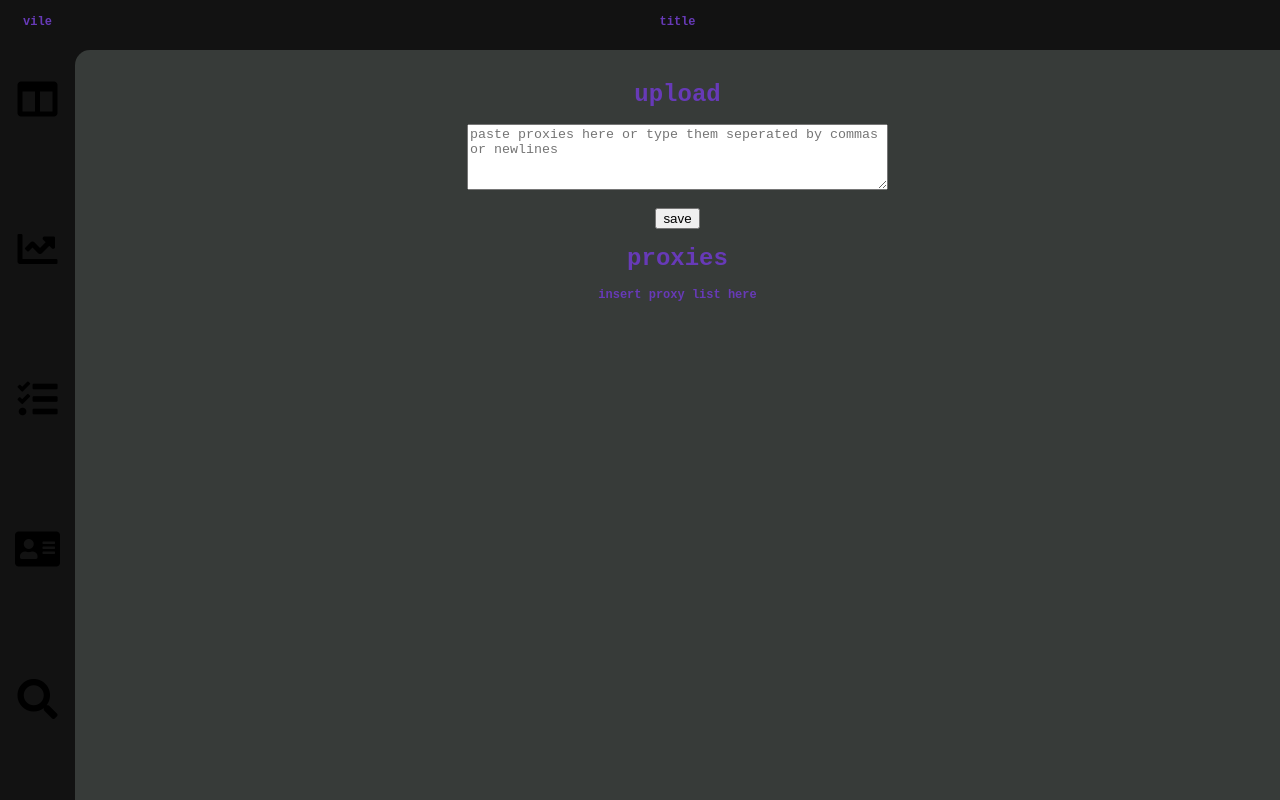
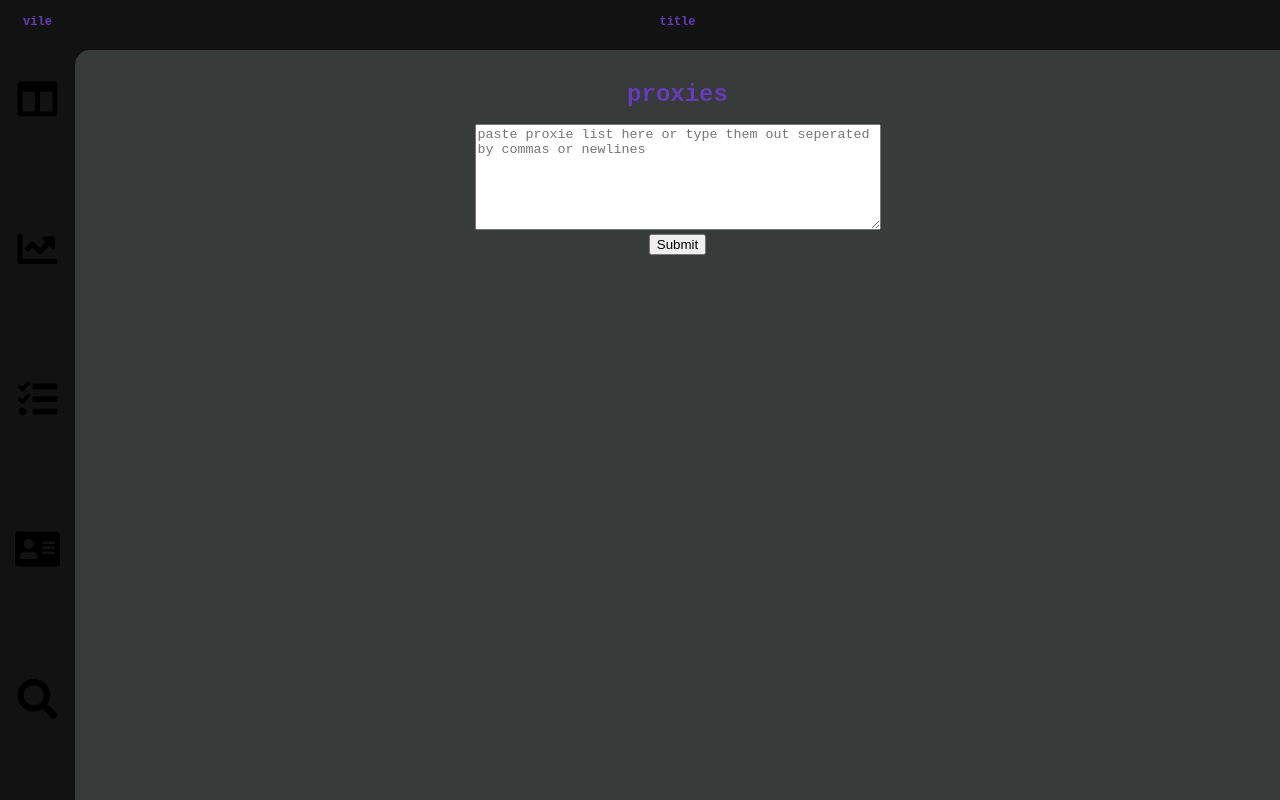
Before and after one commit to yTabx/Electron-Project, a React (Create React App) app in the folder electron-project/: page / in a window 1280 px wide. Built offline with nearby package versions, Linux system fonts and the light colour scheme.

Commit message:
writing logic- save proxie list to file

```diff
--- a/electron-project/src/pages/proxies.css
+++ b/electron-project/src/pages/Proxies.css
@@ -3,3 +3,7 @@
 
 
 }
+.proxy-textarea{
+    width: 400px;
+    height: 100px;
+}
--- a/electron-project/src/pages/Proxies.js
+++ b/electron-project/src/pages/Proxies.js
@@ -1,8 +1,82 @@
+import React, { Component } from 'react';
+import './Proxies.css'
 
+class Proxies extends React.Component {
+    constructor(props) {
+      super(props);
+      this.state = {      value: this.readProxies()    };
+      this.handleChange = this.handleChange.bind(this);
+      this.handleSubmit = this.handleSubmit.bind(this);
+    }
+    readProxies(){
+        return '';
+    }
+    handleChange(event) {    this.setState({value: event.target.value});  }
+    handleSubmit(event) {
+        this.writeToProxiesFile(this.state.value);
+
+      event.preventDefault();
+    }
+
+
+    writeToProxiesFile(s){
+        //take a string s, check its formatt, if formatt okay then write to file
+        let len = s.length;
+        var array = new Array;
+        //for each character, check for comma or space or newline
+        //seperate before to now into new Array
+        var lower = 0;
+        var upper = 0;
+        var newString = "";
+        //seperate th
+        for (let i = 0; i < len; i++) {
+            if ( s[i] == ',' || s[i] == ' ' || s[i] == '\n') {
+                if (newString.length > 0){
+                    array.push(newString);
+                }
+                newString = [];
+            }else{
+                newString += s[i];
+                console.log(s[i]);
+            }
+
+        }
+        if (newString.length > 0 ){
+            array.push(newString);
+        }
+        console.log(array);
+        return;
+    }
+    render() {
+      return (
+        <div className = "proxies-container">
+            <form onSubmit={this.handleSubmit}>
+                <h1> proxies </h1>
+                <textarea className = "proxy-textarea" value={this.state.value} onChange={this.handleChange} placeholder = "paste proxie list here or type them out seperated by commas or newlines"/>
+
+                <br/>
+                <input type="submit" value="Submit" />
+            </form>
+        </div>
+      );
+    }
+
+  }
+  export default Proxies;
+
+
+
+
+
+
+/*
 import React from 'react';
 import './proxies.css'
 
-function saveProxyList(){
+function handleProxyListSubmit(){
+    console.log("button-clicked")
+}
+function handleProxyListChange(){
     console.log("button-clicked")
 }
 function Proxies() {
@@ -10,12 +84,13 @@ function Proxies() {
         <div className = "proxies-container">
             <h1>  upload</h1>
 
-            <textarea id="w3review" name="w3review" rows="4" cols="50" placeholder = "paste proxies here or type them seperated by commas or newlines">
+            <form onSubmit={this.handleProxyListSubmit}>
+                <label>
+                proxies:
+                <textarea value={this.state.value} onChange={this.handleProxyListChange} />        </label>
+                <input type="submit" value="Submit" />
+            </form>
 
-            </textarea>
-            <br/>
-            <br/>
-            <button onClick = "saveProxyList();" >save</button>
             <h1> proxies</h1>
             <div className = "proxy list">
                 insert proxy list here
@@ -23,4 +98,4 @@ function Proxies() {
         </div>
     );
 }
-export default Proxies
+export default Proxies*/
```
